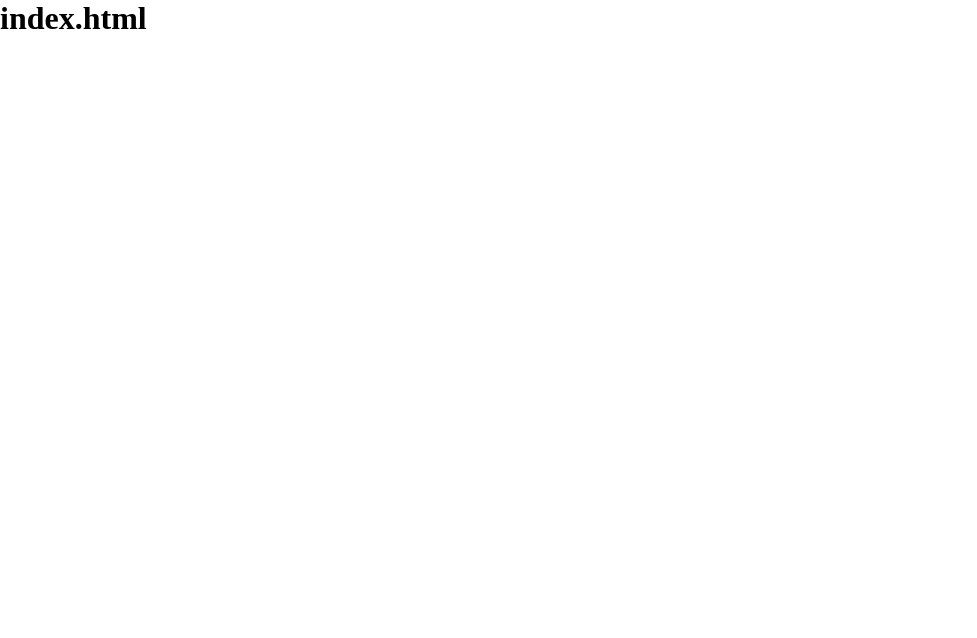
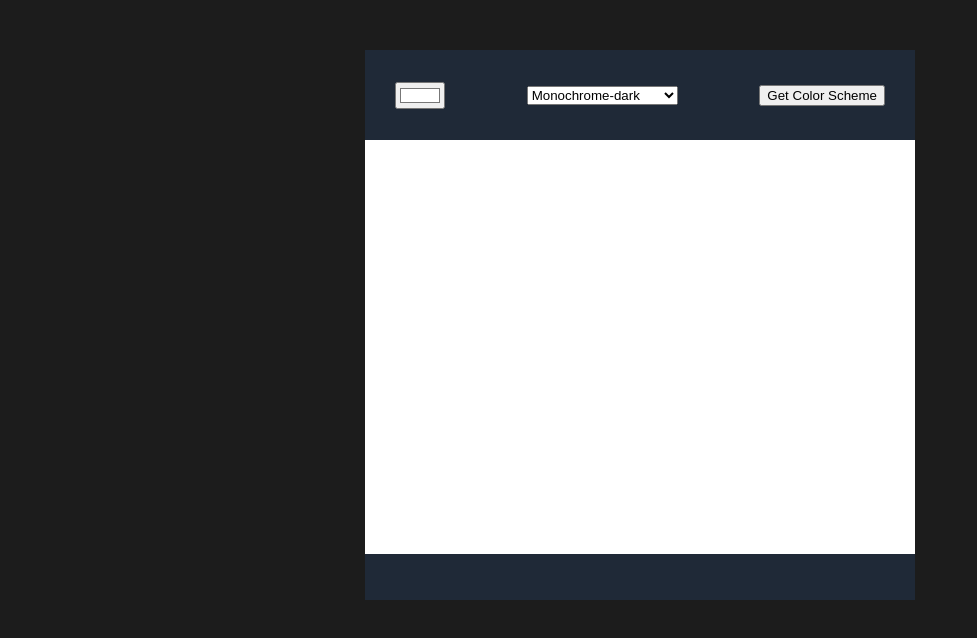
Before and after one commit to nnolmos1/color-scheme-generator, a website built with Vite: page index.html in a window 1280 px wide. Shown: the whole page, without its empty margins (0-977 px from the left). Built offline with nearby package versions, Linux system fonts and the light colour scheme.

Commit message:
Initial html & css

```diff
--- a/index.css
+++ b/index.css
@@ -1,4 +1,33 @@
 html, body {
     margin: 0;
     padding: 0;
+    background-color: #1C1C1C
 }
+
+.container {
+    height: 550px;
+    width: 550px;
+    background-color: #1F2937;
+
+    margin: 0 auto;
+    margin-top: 50px;
+}
+
+.top-section {
+    height: 90px;
+
+    display: flex;
+    justify-content: space-between;
+    align-items: center;
+    padding: 0 30px;
+
+}
+
+.middle-section {
+    height: 414px;
+    background-color: white;
+}
+
+.bottom-section {
+    height: 46px;
+}
--- a/index.html
+++ b/index.html
@@ -3,7 +3,34 @@
         <link rel="stylesheet" href="index.css">
     </head>
     <body>
-        <h1>index.html</h1>
+
+        <div class="container">
+
+            <div class="top-section">
+                <input type="color" id=""colorPicker" name="colorPicker" value="#ffffff">
+                <select id="options" name="options">
+                    <option value="Monochrome">Monochrome</option>
+                    <option value="Monochrome-dark" selected>Monochrome-dark</option>
+                    <option value="Monochrome-light">Monochrome-light</option>
+                    <option value="Analogic">Analogic</option>
+                    <option value="Complement">Complement</option>
+                    <option value="Analogic-complement">Analogic-complement</option>
+                    <option value="Triad">Triad</option>
+                </select>
+                <button id="getSchemeBtn">Get Color Scheme</button>
+            </div>
+
+            <div class="middle-section">
+
+            </div>
+
+            <div class="bottom-section">
+
+            </div>
+
+        </div>
+
+
         <script src="index.js"></script>
     </body>
 </html>
```
